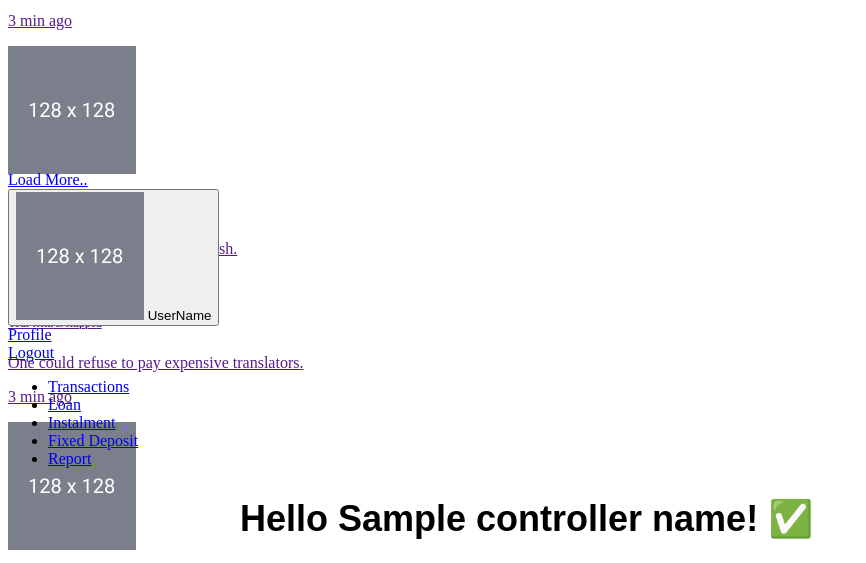
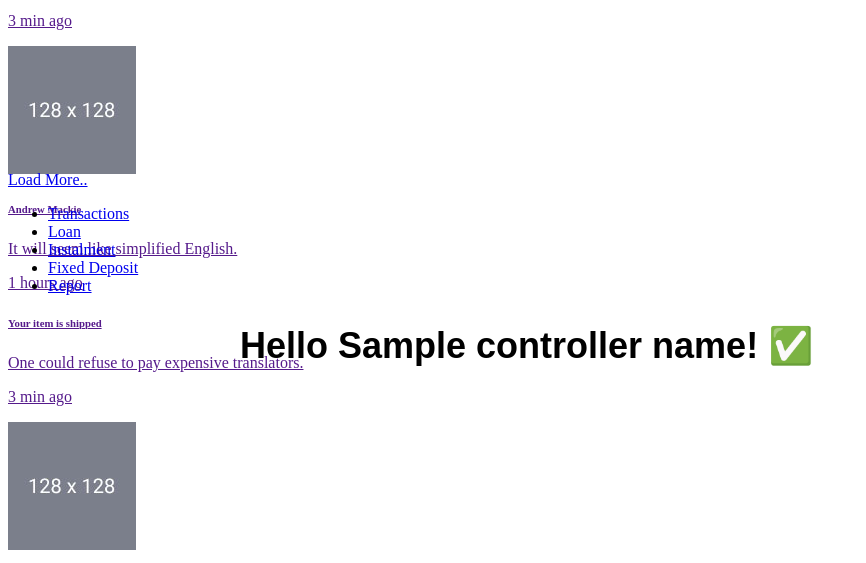
Before and after one commit to NethumL/bank, a Symfony app: template templates/index/index.html.twig in a window 1280 px wide. Shown: the part 315-878 px from the top of the page, without its empty margins (0-866 px from the left). Run offline with Twig, Linux system fonts and the light colour scheme; the template is opened without the code that fills it: most values are stand-ins (such as "Sample title", 1, 10 or a date in 2020); some libraries are stand-ins or nearby versions.

Commit message:
Require authentication for navbar dropdown
Only authenticated users should see the user dropdown in the navbar

```diff
--- a/templates/base.html.twig
+++ b/templates/base.html.twig
@@ -161,13 +161,13 @@
                     </div>
                 </div>
 
-
+                {% if is_granted('IS_AUTHENTICATED_FULLY') %}
                 <div class="dropdown d-inline-block">
                     <button type="button" class="btn header-item waves-effect dropdown-toggle" id="page-header-user-dropdown"
                             data-bs-toggle="dropdown" aria-haspopup="true" aria-expanded="false">
                         <img class="rounded-circle header-profile-user" src="{{ asset('build/images/users/avatar-1.jpg') }}"
                              alt="Header Avatar">
-                        <span class="d-none d-sm-inline-block ml-1">UserName</span>
+                        <span class="d-none d-sm-inline-block ml-1">{{ app.user.name }}</span>
                         <i class="mdi mdi-chevron-down d-none d-sm-inline-block"></i>
                     </button>
                     <div class="dropdown-menu dropdown-menu-right">
@@ -177,6 +177,7 @@
                         <a class="dropdown-item" href="{{ path('app_auth_logout') }}"><i class="mdi mdi-logout font-size-16 align-middle mr-1"></i> Logout</a>
                     </div>
                 </div>
+                {% endif %}
             </div>
         </div>
     </header>
```
